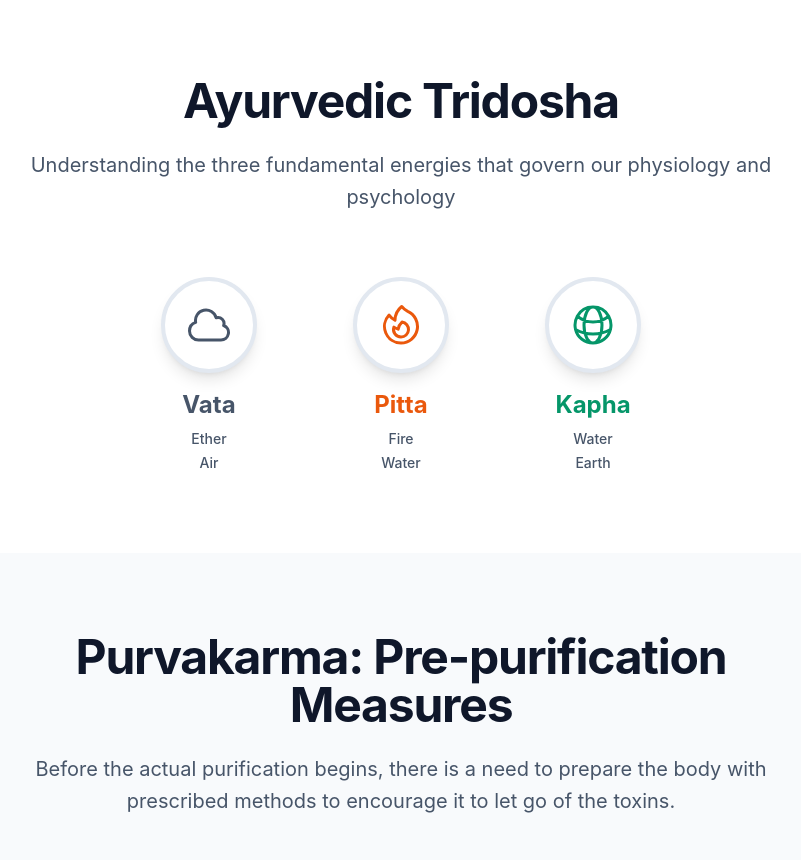
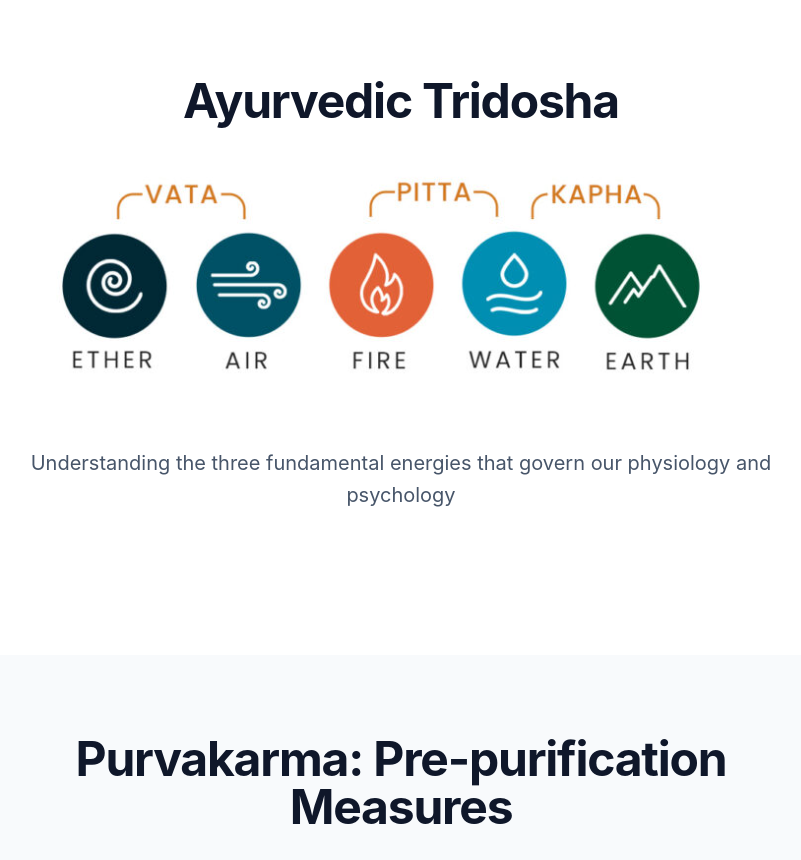
Before and after one commit to suminyol/AyurSutra, a React (Vite) app in the folder ayursutra-frontend/: page / in a window 1280 px wide. Shown: the part 1440-2300 px from the top of the page, without its empty margins (239-1040 px from the left). Built offline with nearby package versions, Linux system fonts and the light colour scheme.

Commit message:
add images

```diff
--- a/ayursutra-frontend/src/pages/HomePage.jsx
+++ b/ayursutra-frontend/src/pages/HomePage.jsx
@@ -1,6 +1,7 @@
 import { Link } from 'react-router-dom';
 import snehan from "../assets/snehan.png";
 import svedana from "../assets/svedana.png";
+import tridosha from "../assets/tridosha.png";
 
 import { useTheme } from '../hooks/useTheme';
 import { ROUTES } from '../constants';
@@ -262,32 +263,14 @@ const purvakarmaSteps = [
           <div className="mx-auto max-w-3xl text-center mb-16">
             <h2 className="text-4xl font-bold tracking-tight text-slate-900 dark:text-white sm:text-5xl">
               Ayurvedic Tridosha
+              <img src={tridosha} alt="Ayurvedic Tridosha" className="py-6 w-1200 h-1200 ml-2" />
             </h2>
             <p className="mt-6 text-xl leading-8 text-slate-600 dark:text-slate-300">
               Understanding the three fundamental energies that govern our physiology and psychology
             </p>
           </div>
 
-          <div className="flex flex-col sm:flex-row justify-center items-center gap-12 sm:space-x-12">
-            {doshaElements.map((item, index) => (
-              <div key={index} className="text-center">
-                <div className="relative">
-                  <div className="w-24 h-24 rounded-full border-4 border-slate-200 dark:border-slate-700 flex items-center justify-center mb-4 mx-auto bg-white dark:bg-slate-800 shadow-lg">
-                    {/* --- CHANGE 2: Replaced placeholder with actual icon --- */}
-                    <item.icon className={`w-12 h-12 ${item.color}`} aria-hidden="true" />
-                  </div>
-                  <h3 className={`text-2xl font-bold ${item.color} mb-2`}>{item.dosha}</h3>
-                  <div className="space-y-1">
-                    {item.elements.map((element, idx) => (
-                      <div key={idx} className="text-sm text-slate-600 dark:text-slate-400 font-medium">
-                        {element}
-                      </div>
-                    ))}
-                  </div>
-                </div>
-              </div>
-            ))}
-          </div>
+
         </div>
       </div>
 
```
Also changed, not shown: ayursutra-frontend/src/assets/tridosha.png (added).
